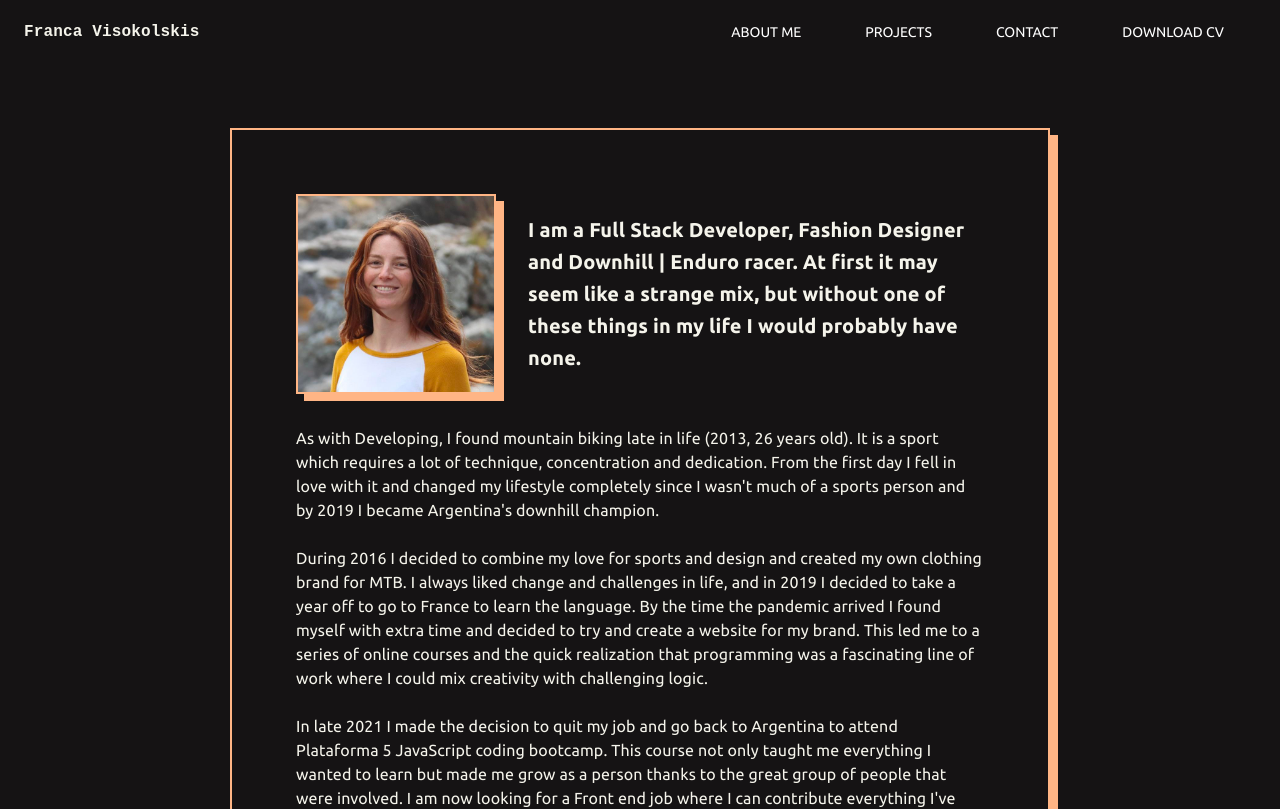
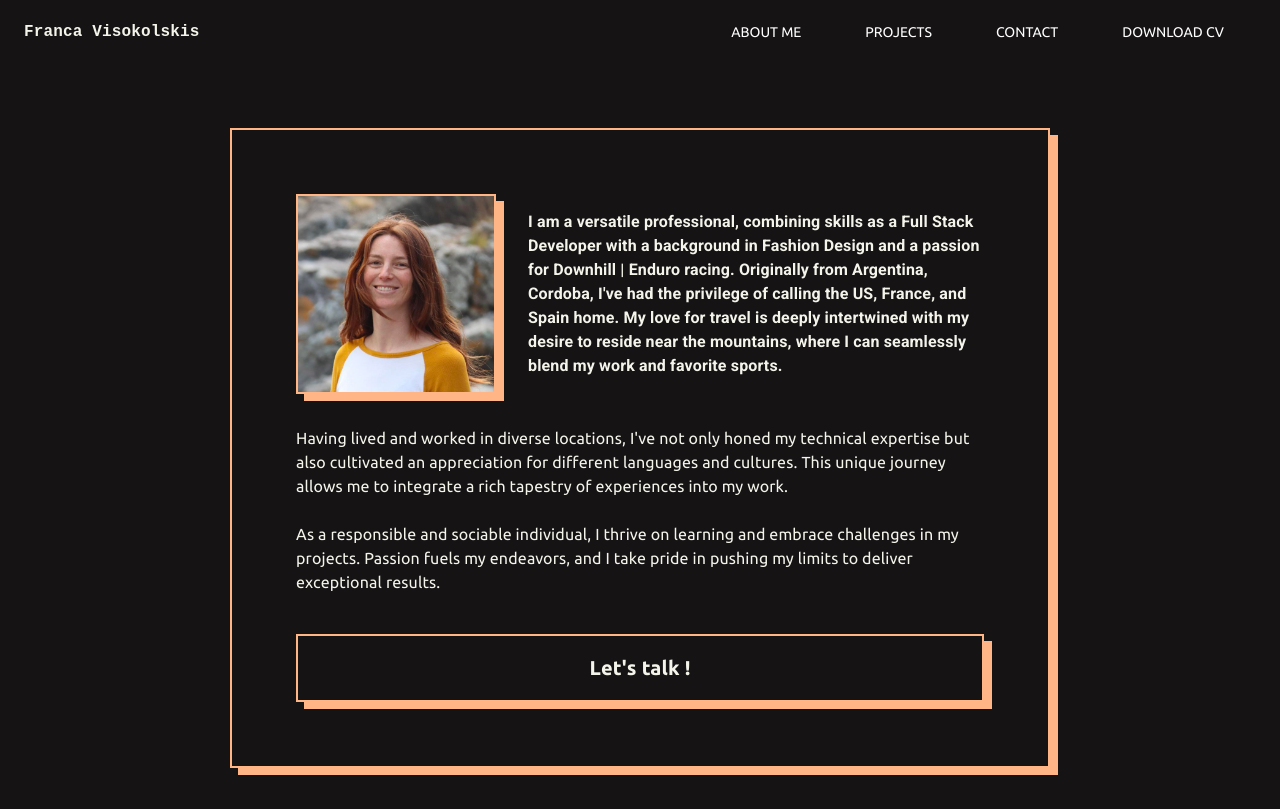
Before and after one commit to francavisok/portfolio, a React (Create React App) app: page /me in a window 1280 px wide. Shown: the top 809 px of the page. Built offline with nearby package versions, Linux system fonts and the light colour scheme.

Commit message:
about me changes

```diff
--- a/src/Components/Me.jsx
+++ b/src/Components/Me.jsx
@@ -57,47 +57,38 @@ const Me = () => {
               src={francaPhoto}
             />
             <Typography
-              variant="h6"
+              variant="h7"
               sx={{
                 color: "#F5F4EB",
                 marginBottom: 4,
-                fontWeight: "700",
+                fontWeight: "600",
               }}
             >
-              I am a Full Stack Developer, Fashion Designer and Downhill |
-              Enduro racer. At first it may seem like a strange mix, but without
-              one of these things in my life I would probably have none.
+              I am a versatile professional, combining skills as a Full Stack
+              Developer with a background in Fashion Design and a passion for
+              Downhill | Enduro racing. Originally from Argentina, Cordoba, I've
+              had the privilege of calling the US, France, and Spain home. My
+              love for travel is deeply intertwined with my desire to reside
+              near the mountains, where I can seamlessly blend my work and
+              favorite sports.
             </Typography>
           </Box>
 
           <Typography>
-            As with Developing, I found mountain biking late in life (2013, 26
-            years old). It is a sport which requires a lot of technique,
-            concentration and dedication. From the first day I fell in love with
-            it and changed my lifestyle completely since I wasn't much of a
-            sports person and by 2019 I became Argentina's downhill champion.
+            Having lived and worked in diverse locations, I've not only honed my
+            technical expertise but also cultivated an appreciation for
+            different languages and cultures. This unique journey allows me to
+            integrate a rich tapestry of experiences into my work.
             <br />
             <br />
-            During 2016 I decided to combine my love for sports and design and
-            created my own clothing brand for MTB. I always liked change and
-            challenges in life, and in 2019 I decided to take a year off to go
-            to France to learn the language. By the time the pandemic arrived I
-            found myself with extra time and decided to try and create a website
-            for my brand. This led me to a series of online courses and the
-            quick realization that programming was a fascinating line of work
-            where I could mix creativity with challenging logic.
-            <br />
-            <br />
-            In late 2021 I made the decision to quit my job and go back to
-            Argentina to attend Plataforma 5 JavaScript coding bootcamp. This
-            course not only taught me everything I wanted to learn but made me
-            grow as a person thanks to the great group of people that were
-            involved. I am now looking for a Front end job where I can
-            contribute everything I've learned from all my experiences and
-            continue to improve in this new passion with the same conviction and
-            dedication as I am used to.
+            As a responsible and sociable individual, I thrive on learning and
+            embrace challenges in my projects. Passion fuels my endeavors, and I
+            take pride in pushing my limits to deliver exceptional results.
           </Typography>
-          <Link to='/contact' style={{textDecoration: "none", color: 'unset'}}>
+          <Link
+            to="/contact"
+            style={{ textDecoration: "none", color: "unset" }}
+          >
             <Typography
               variant="h6"
               sx={{
```
